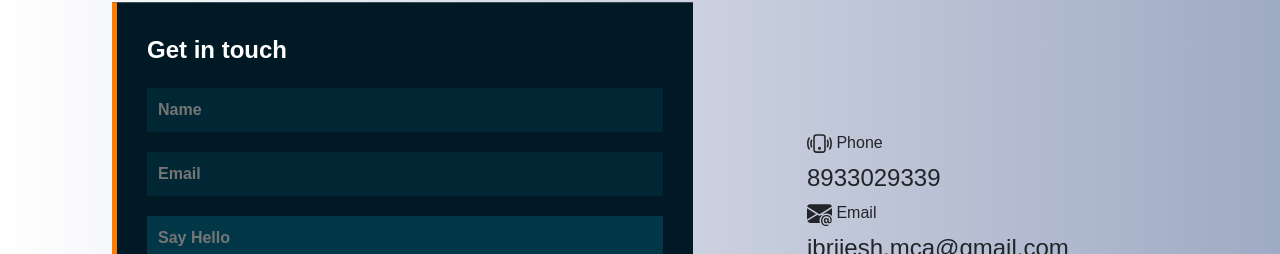
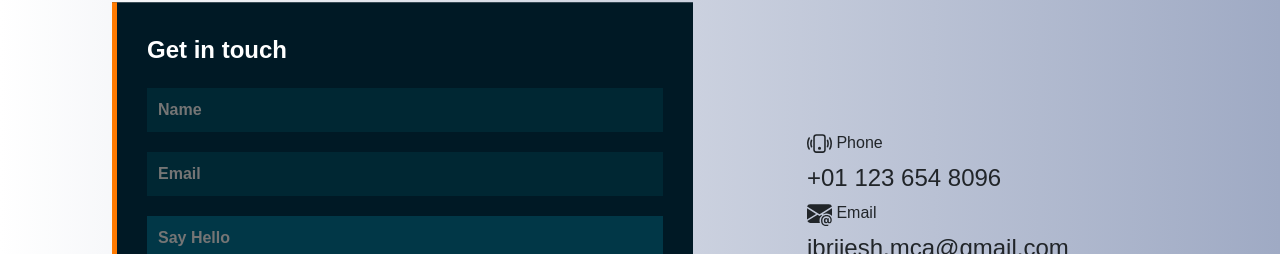
Before and after one commit to Brijesh-mca/my-portfolio, a plain HTML site: page index.html in a window 1280 px wide. Shown: the part 3008-3262 px from the top of the page. Drawn offline with nearby package versions, Linux system fonts and the light colour scheme.

Commit message:
Update index.html

```diff
--- a/index.html
+++ b/index.html
@@ -628,7 +628,7 @@
                             <path d="M10 3a1 1 0 0 1 1 1v8a1 1 0 0 1-1 1H6a1 1 0 0 1-1-1V4a1 1 0 0 1 1-1zM6 2a2 2 0 0 0-2 2v8a2 2 0 0 0 2 2h4a2 2 0 0 0 2-2V4a2 2 0 0 0-2-2z"/>
                             <path d="M8 12a1 1 0 1 0 0-2 1 1 0 0 0 0 2M1.599 4.058a.5.5 0 0 1 .208.676A7 7 0 0 0 1 8c0 1.18.292 2.292.807 3.266a.5.5 0 0 1-.884.468A8 8 0 0 1 0 8c0-1.347.334-2.619.923-3.734a.5.5 0 0 1 .676-.208m12.802 0a.5.5 0 0 1 .676.208A8 8 0 0 1 16 8a8 8 0 0 1-.923 3.734.5.5 0 0 1-.884-.468A7 7 0 0 0 15 8c0-1.18-.292-2.292-.807-3.266a.5.5 0 0 1 .208-.676M3.057 5.534a.5.5 0 0 1 .284.648A5 5 0 0 0 3 8c0 .642.12 1.255.34 1.818a.5.5 0 1 1-.93.364A6 6 0 0 1 2 8c0-.769.145-1.505.41-2.182a.5.5 0 0 1 .647-.284m9.886 0a.5.5 0 0 1 .648.284C13.855 6.495 14 7.231 14 8s-.145 1.505-.41 2.182a.5.5 0 0 1-.93-.364C12.88 9.255 13 8.642 13 8s-.12-1.255-.34-1.818a.5.5 0 0 1 .283-.648"/>
                           </svg> Phone</h6>
-                        <h4>8933029339</h4>
+                        <h4>+01 123 654 8096</h4>
 
                     </div>
                     <div class="col-auto">
```
